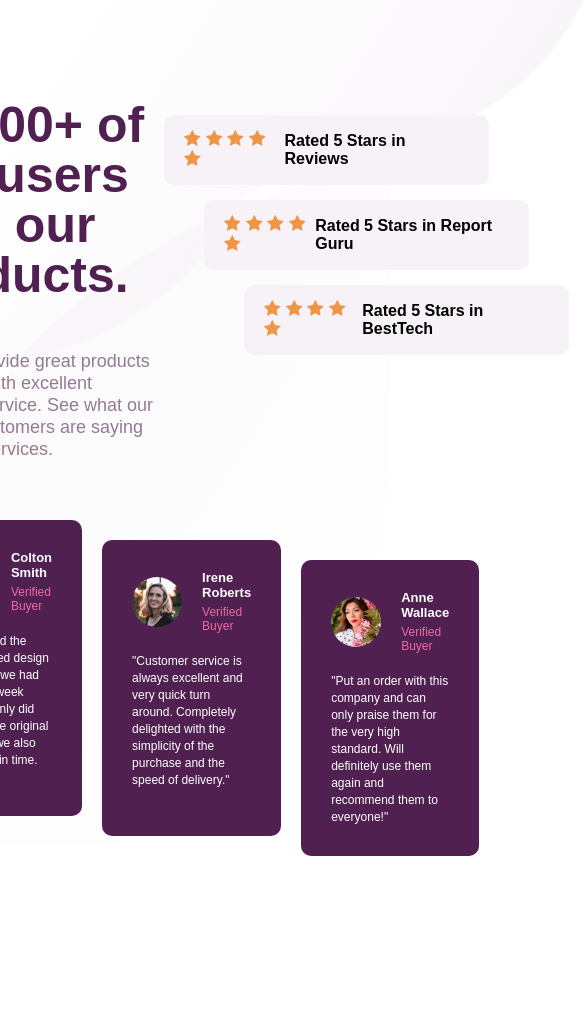
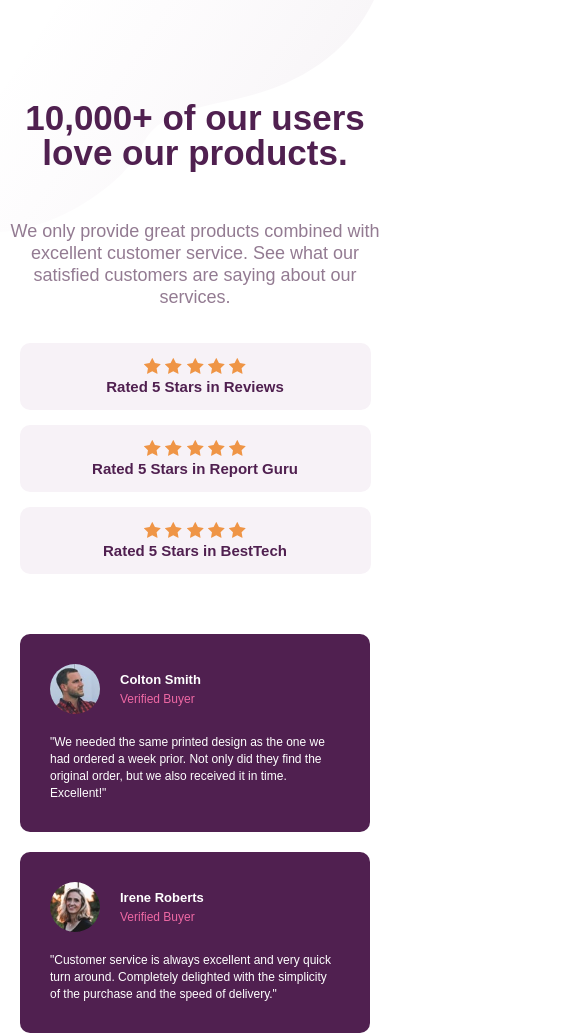
Before and after one commit to IBNODIL/Social-proof-section, a plain HTML site: page index.html in a window 390 px wide. Shown: the top 1036 px of the page, 584 px wide, since content can reach past the window. Before the commit the page ends 856 px from the top, so only its background shows below. Drawn offline with Linux system fonts and the light colour scheme.

Commit message:
did responsive

```diff
--- a/index.html
+++ b/index.html
@@ -21,8 +21,8 @@
     <img src="./images/bg-pattern-top-desktop.svg" alt="" class="bg-desktop">
     <img src="./images/bg-pattern-bottom-desktop.svg" alt="" class="bg-desktop">
 
-    <img src="./images/bg-pattern-top-mobile.svg" alt="" class="bg-mobile">
-    <img src="./images/bg-pattern-bottom-mobile.svg" alt="" class="bg-mobile">
+    <img src="./images/bg-pattern-top-mobile.svg" alt="" class="bg-mobile" id="top">
+    <img src="./images/bg-pattern-bottom-mobile.svg" alt="" class="bg-mobile" id="bottom">
 
     <div class="container">
       <div class="texts">
--- a/styles/main.css
+++ b/styles/main.css
@@ -99,6 +99,10 @@ body{
   left: 80px;
 }
 
+.rate h4{
+  color: hsl(300, 43%, 22%);
+}
+
 .cards{
   margin-top: 50px;
   display: flex;
@@ -158,3 +162,87 @@ body{
   color: white;
   line-height: 17px;
 }
+
+
+@media only screen and (max-width: 1080px){
+  body{
+    height: 200vh;
+  }
+
+  .container{
+    width: 100%;
+  }
+
+  .texts{
+    width: 100%;
+    align-items: center;
+    flex-direction: column;
+  }
+
+  .text{
+    width: 100%;
+    flex-direction: column;
+    align-items: center;
+    margin: 0;
+    padding: 0;
+  }
+
+  .text h1{
+    text-align: center;
+    font-size: 35px;
+    line-height: 35px;
+  }
+
+  .text p{
+    text-align: center;
+    margin-bottom: 20px;
+  }
+
+  .rates{
+    align-items: center;
+  }
+
+  .rate{
+    left: 0px !important;
+    width: 90vw;
+    flex-direction: column;
+  }
+
+  .rate h4{
+    font-size: 15px;
+  }
+
+  .cards{
+    flex-direction: column;
+    align-items: center;
+    margin-bottom: 50px;
+  }
+
+  .card{
+    margin: 10px 20px;
+    top: 0px !important;
+  }
+
+  .bg-desktop{
+    z-index: -1;
+    visibility: hidden;
+    display: none;
+  }
+
+  .bg-mobile{
+    visibility: visible !important;
+    display: block !important;
+    z-index: -1;
+    position: absolute;
+  }
+
+  #top{
+    top: 0;
+    left: 0;
+  }
+
+  #bottom{
+    bottom: 0;
+    right: 0;
+  }
+}
```
